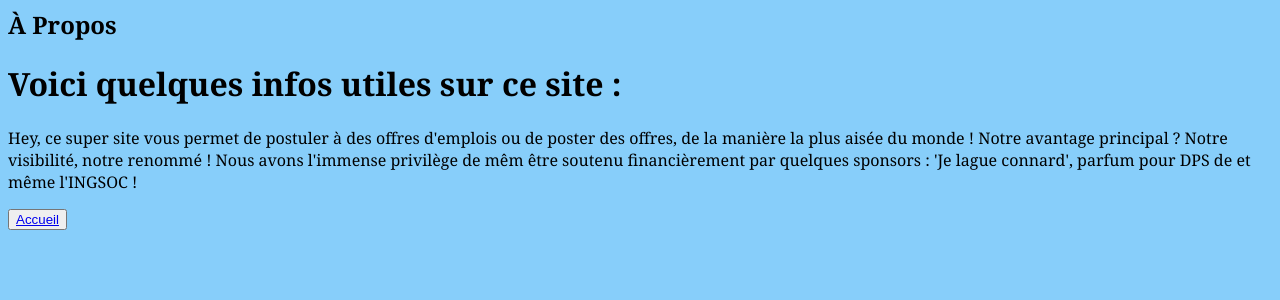
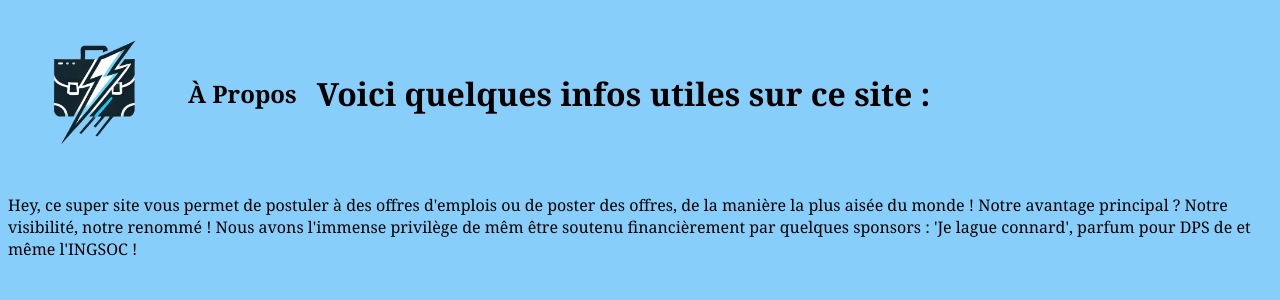
Before and after one commit to Fingolfin318/OC-projet, a Flask app: page /a_propos in a window 1280 px wide. Shown: the top 300 px of the page. Run offline with Flask 3, Linux system fonts and the light colour scheme.

Commit message:
bouton de retour à l'accueil selon recommandation du remplaçant

```diff
--- a/FlashCareer/static/style_gen.css
+++ b/FlashCareer/static/style_gen.css
@@ -2,3 +2,10 @@ body {
     font-family: Cambria, Cochin, Georgia, Times, 'Times New Roman', serif;
     background-color: lightskyblue;
 }
+
+.entete {
+    display: flex;
+    align-items: center; /* aligne verticalement le texte et l'image */
+    gap: 20px; /* espace entre le logo et le texte */
+    padding: 10px;
+}
--- a/FlashCareer/templates/Connexions.html.mako
+++ b/FlashCareer/templates/Connexions.html.mako
@@ -10,7 +10,12 @@
  </head>
     <body>
         <div class="title_content">
+            <header class ="entete">
+                <a href="${ url_for('accueil') }">
+                    <img src="${ url_for('static', filename='logo.png') }" alt="Accueil" style="height: 100px;">
+                </a>
             <h1>Salut, connecte-toi ici : </h1>
+            </header>
         </div>
         <section>
             <form action="${url_for('connexions')}" method="post">
--- a/FlashCareer/templates/Contact.html.mako
+++ b/FlashCareer/templates/Contact.html.mako
@@ -8,7 +8,11 @@
 </head>
 <body>
     <section>
-        <h1><a href="${url_for('accueil')}">Retour : </a></h1>
+        <header class ="entete">
+            <a href="${ url_for('accueil') }">
+                <img src="${ url_for('static', filename='logo.png') }" alt="Accueil" style="height: 150px;">
+            </a>
+        </header>
             <ul>
                 <li>Téléphone : +99 343 555 23 24</li>
                 <li>Mail : <a href="mailto:guillaume.kaufmann@edu.vs.ch">guillaume.kaufmann@edu.vs.ch </a></li>
--- a/FlashCareer/templates/a_propos.html.mako
+++ b/FlashCareer/templates/a_propos.html.mako
@@ -7,8 +7,13 @@
 </head>
 <body>
     <div class ="general">
+    <header class ="entete">
+             <a href="${ url_for('accueil') }">
+            <img src="${ url_for('static', filename='logo.png') }" alt="Accueil" style="height: 150px;">
+        </a>
             <h2>À Propos</h2>
             <h1>Voici quelques infos utiles sur ce site :</h1>
+            </header>
         </div>
     <div class = "content">
         <p>Hey, ce super site vous permet de postuler à des offres d'emplois ou de poster des offres, de la manière la plus aisée du monde !
@@ -16,10 +21,6 @@
             'Je lague connard', parfum pour DPS de  et même l'INGSOC !
         </p>
     </div>
-    <footer>
-        <section class="retour-accueil text-center">
-            <button class="retour"><a href="${url_for('accueil')}">Accueil</a></button>
-        </section>
-    </footer>
+
 </body>
 </html>
--- a/FlashCareer/templates/profil.html.mako
+++ b/FlashCareer/templates/profil.html.mako
@@ -8,7 +8,10 @@
 </head>
 
 <body>
-    <header>
+    <header class ="entete">
+        <a href="${ url_for('accueil') }">
+            <img src="${ url_for('static', filename='logo.png') }" alt="Accueil" style="height: 150px;">
+        </a>
         <h1>Profil :</h1>
     </header>
     <main>
```
Also changed, not shown: FlashCareer/static/ire.css (+8 -0 lines).
